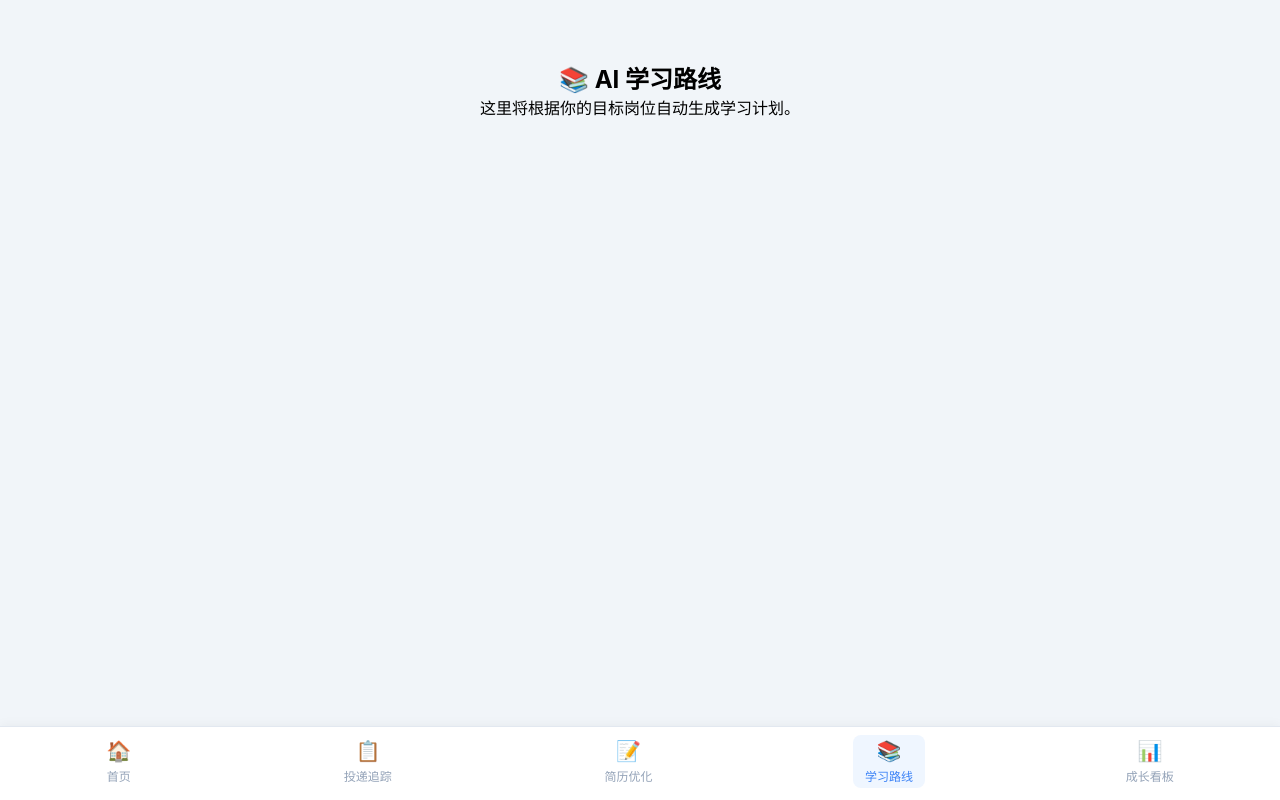
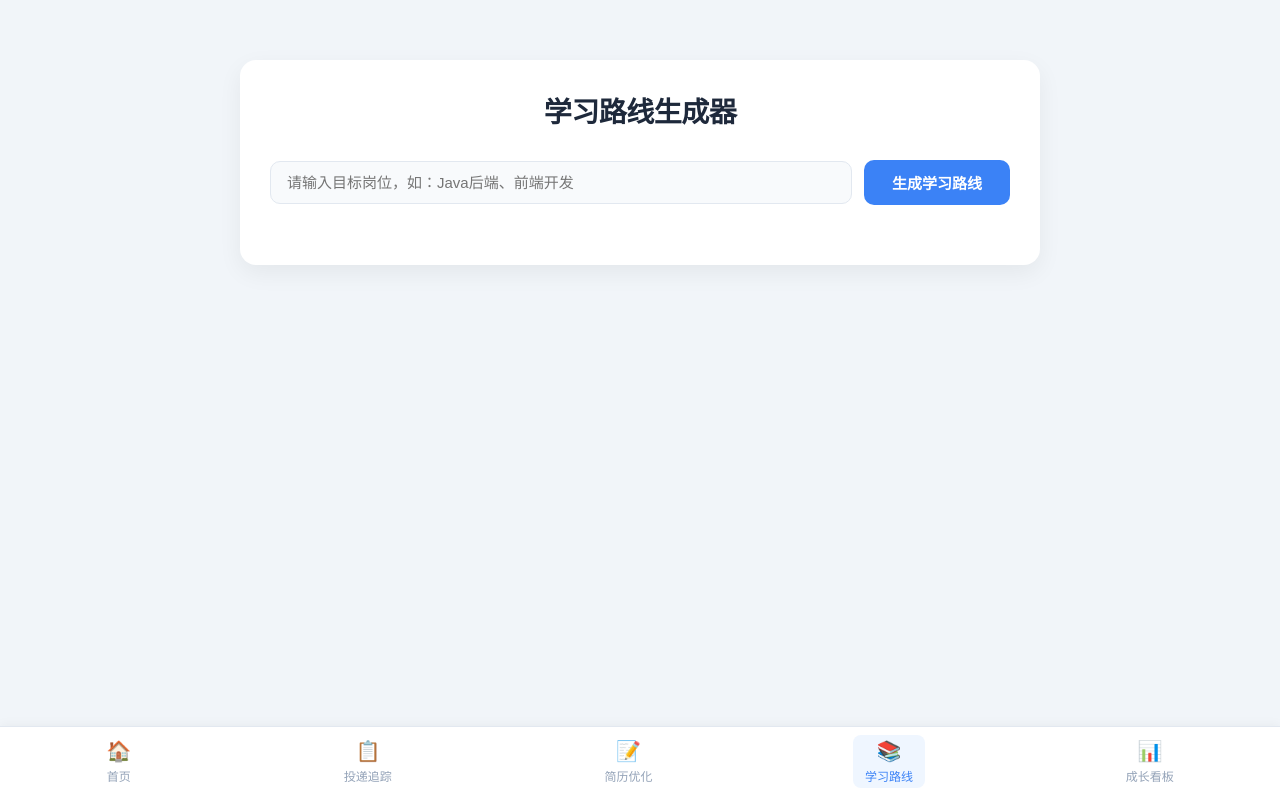
Before and after one commit to kzy-GUI/CareerPilot-AI, a Vue app: page /learning in a window 1280 px wide. Built offline with nearby package versions, Linux system fonts and the light colour scheme.

Commit message:
add learningpath.vue 简要前端功能

```diff
--- a/src/views/learningPath.vue
+++ b/src/views/learningPath.vue
@@ -1,13 +1,285 @@
 <template>
-  <div class="page">
-    <h2>📚 AI 学习路线</h2>
-    <p>这里将根据你的目标岗位自动生成学习计划。</p>
+  <div class="learning-container">
+    <h1 class="page-title">学习路线生成器</h1>
+
+    <!-- 输入区域 -->
+    <div class="input-group">
+      <input
+        v-model="jobInput"
+        type="text"
+        placeholder="请输入目标岗位，如：Java后端、前端开发"
+        class="job-input"
+        @keyup.enter="generatePath"
+      />
+      <button class="generate-btn" @click="generatePath">生成学习路线</button>
+    </div>
+
+    <!-- 生成结果展示区 -->
+    <div v-if="learningPath.length > 0" class="path-container">
+      <div
+        v-for="(stage, index) in learningPath"
+        :key="index"
+        class="stage-card"
+      >
+        <div class="stage-header">
+          <span class="stage-number">阶段 {{ index + 1 }}</span>
+          <h3 class="stage-title">{{ stage.title }}</h3>
+        </div>
+        <ul class="tips-list">
+          <li v-for="(tip, tIndex) in stage.tips" :key="tIndex" class="tip-item">
+            {{ tip }}
+          </li>
+        </ul>
+      </div>
+    </div>
+
+    <!-- 未找到路线时的提示 -->
+    <div v-else-if="hasSearched" class="empty-tip">
+      还没有该岗位的学习路线，试试“Java后端”或“前端开发”吧！
+    </div>
   </div>
 </template>
 
+<script setup>
+import { ref } from 'vue'
+
+// 用户输入的岗位
+const jobInput = ref('')
+
+// 生成的路线数据（数组，每个元素是一个阶段对象）
+const learningPath = ref([])
+
+// 是否已经进行过搜索
+const hasSearched = ref(false)
+
+/**
+ * 模拟路线库
+ * 每个路线对象包含：
+ * - keyword: 匹配关键词（岗位名称的一部分），用于筛选
+ * - stages: 学习阶段数组
+ *   每个阶段对象包含 title（阶段标题）和 tips（学习建议数组）
+ */
+const routeLibrary = [
+  {
+    keyword: 'Java后端',
+    stages: [
+      {
+        title: '基础入门',
+        tips: [
+          '学习 Java 基础语法、面向对象编程思想',
+          '掌握常用工具类库（集合、IO、多线程）',
+          '了解 MySQL 基本操作与 SQL 语句'
+        ]
+      },
+      {
+        title: 'Web 开发基础',
+        tips: [
+          '学习 Servlet、JSP，理解 HTTP 协议',
+          '掌握 Spring 框架核心（IoC、AOP）',
+          '学习 Spring MVC 与 RESTful API 设计'
+        ]
+      },
+      {
+        title: '进阶实战',
+        tips: [
+          '搭建 Spring Boot 项目，整合 MyBatis/MyBatis-Plus',
+          '学习 Redis 缓存、消息队列（RabbitMQ/Kafka）',
+          '掌握微服务基础（Spring Cloud 或 Dubbo）'
+        ]
+      }
+    ]
+  },
+  {
+    keyword: '前端开发',
+    stages: [
+      {
+        title: '基础三件套',
+        tips: [
+          '熟练掌握 HTML5、CSS3 页面布局与响应式设计',
+          '深入学习 JavaScript ES6+ 语法，理解异步编程',
+          '熟悉浏览器开发者工具的使用'
+        ]
+      },
+      {
+        title: '框架与工具',
+        tips: [
+          '学习 Vue 或 React 框架核心概念，完成一个单页应用',
+          '掌握前端构建工具（Vite / Webpack）',
+          '学习 npm/yarn 包管理，了解模块化开发'
+        ]
+      },
+      {
+        title: '工程化与进阶',
+        tips: [
+          '学习 TypeScript，为项目添加类型约束',
+          '了解前端测试（Jest / Cypress）与 CI/CD 流程',
+          '尝试 Next.js / Nuxt.js 等服务端渲染框架'
+        ]
+      }
+    ]
+  }
+]
+
+/**
+ * 生成学习路线
+ */
+const generatePath = () => {
+  const keyword = jobInput.value.trim()
+  hasSearched.value = true
+
+  if (!keyword) {
+    learningPath.value = []
+    return
+  }
+
+  // 在路线库中寻找匹配项（岗位关键词包含用户输入，或用户输入包含关键词）
+  const matched = routeLibrary.find(item =>
+    item.keyword.toLowerCase().includes(keyword.toLowerCase()) ||
+    keyword.toLowerCase().includes(item.keyword.toLowerCase())
+  )
+
+  if (matched) {
+    learningPath.value = matched.stages
+  } else {
+    learningPath.value = []
+  }
+}
+</script>
+
 <style scoped>
-.page {
+.learning-container {
+  max-width: 800px;
+  margin: 40px auto;
+  padding: 30px;
+  background: #ffffff;
+  border-radius: 16px;
+  box-shadow: 0 8px 24px rgba(0, 0, 0, 0.06);
+  font-family: 'Inter', -apple-system, BlinkMacSystemFont, 'Segoe UI', Roboto, sans-serif;
+}
+
+.page-title {
+  font-size: 28px;
+  font-weight: 700;
+  color: #1e293b;
+  margin-bottom: 30px;
   text-align: center;
-  padding: 40px;
+  letter-spacing: -0.5px;
+}
+
+.input-group {
+  display: flex;
+  flex-wrap: wrap;
+  gap: 12px;
+  margin-bottom: 30px;
+  align-items: center;
+}
+
+.job-input {
+  flex: 1 1 300px;
+  padding: 12px 16px;
+  border: 1px solid #e2e8f0;
+  border-radius: 10px;
+  font-size: 15px;
+  color: #334155;
+  background: #f8fafc;
+  transition: border-color 0.2s, box-shadow 0.2s;
+  outline: none;
+}
+
+.job-input:focus {
+  border-color: #3b82f6;
+  box-shadow: 0 0 0 3px rgba(59, 130, 246, 0.15);
+  background: #ffffff;
+}
+
+.generate-btn {
+  flex: 0 0 auto;
+  padding: 12px 28px;
+  background: #3b82f6;
+  color: white;
+  font-weight: 600;
+  font-size: 15px;
+  border: none;
+  border-radius: 10px;
+  cursor: pointer;
+  transition: background 0.2s, transform 0.1s;
+}
+
+.generate-btn:hover {
+  background: #2563eb;
+}
+
+.generate-btn:active {
+  transform: scale(0.97);
+}
+
+.path-container {
+  display: flex;
+  flex-direction: column;
+  gap: 16px;
+}
+
+.stage-card {
+  background: #f8fafc;
+  border-left: 4px solid #3b82f6;
+  border-radius: 12px;
+  padding: 20px 24px;
+  transition: box-shadow 0.2s;
+}
+
+.stage-card:hover {
+  box-shadow: 0 4px 12px rgba(0, 0, 0, 0.05);
+}
+
+.stage-header {
+  display: flex;
+  align-items: center;
+  gap: 12px;
+  margin-bottom: 12px;
+}
+
+.stage-number {
+  font-size: 13px;
+  font-weight: 600;
+  color: #3b82f6;
+  background: #dbeafe;
+  padding: 4px 10px;
+  border-radius: 20px;
+}
+
+.stage-title {
+  font-size: 18px;
+  font-weight: 600;
+  color: #1e293b;
+  margin: 0;
+}
+
+.tips-list {
+  list-style: none;
+  padding: 0;
+  margin: 0;
+}
+
+.tip-item {
+  padding: 6px 0 6px 24px;
+  position: relative;
+  font-size: 15px;
+  color: #475569;
+  line-height: 1.5;
+}
+
+.tip-item::before {
+  content: "•";
+  position: absolute;
+  left: 8px;
+  color: #3b82f6;
+  font-weight: bold;
+}
+
+.empty-tip {
+  text-align: center;
+  color: #94a3b8;
+  font-size: 15px;
+  padding: 40px 0;
 }
 </style>
```
